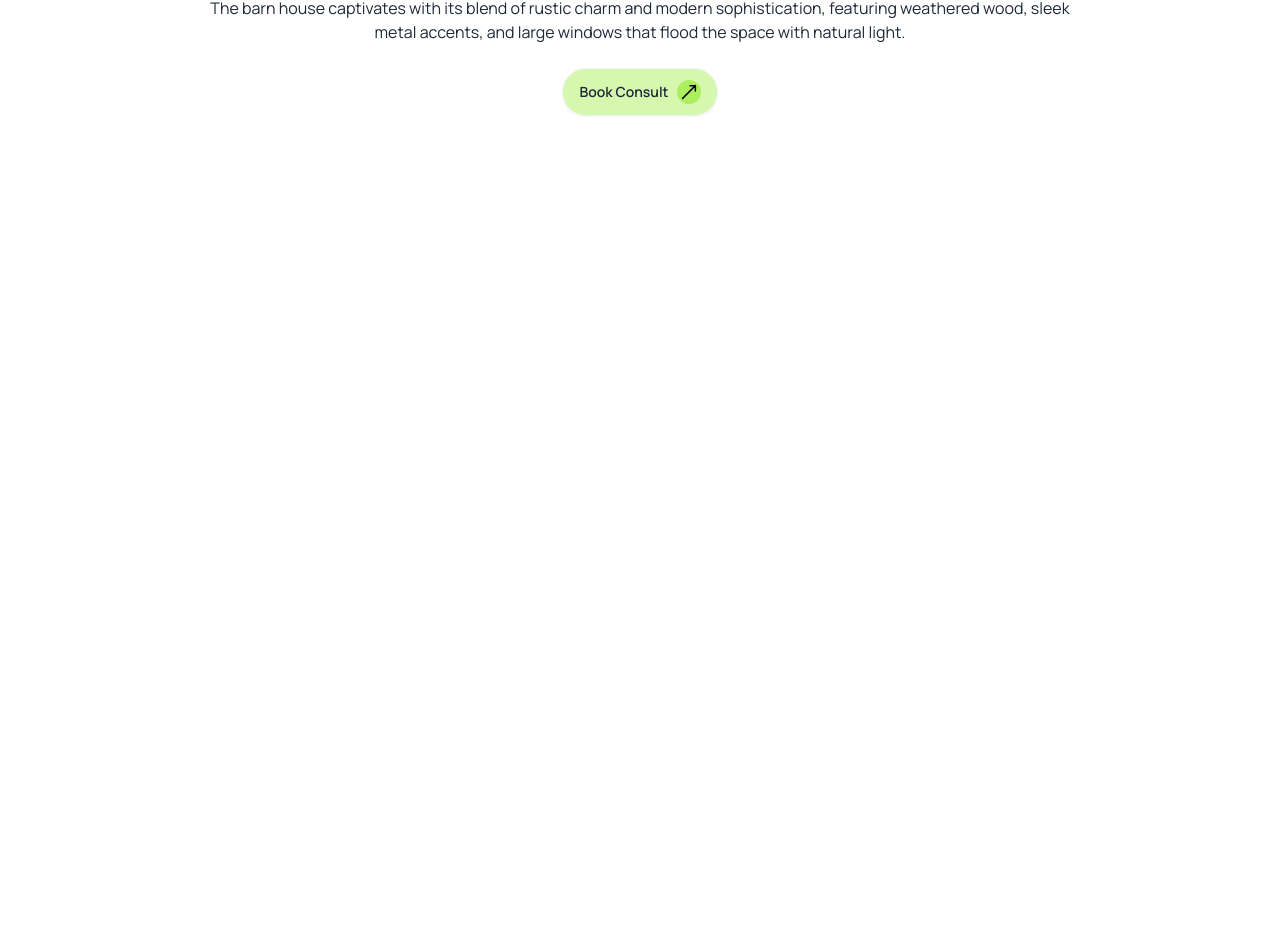
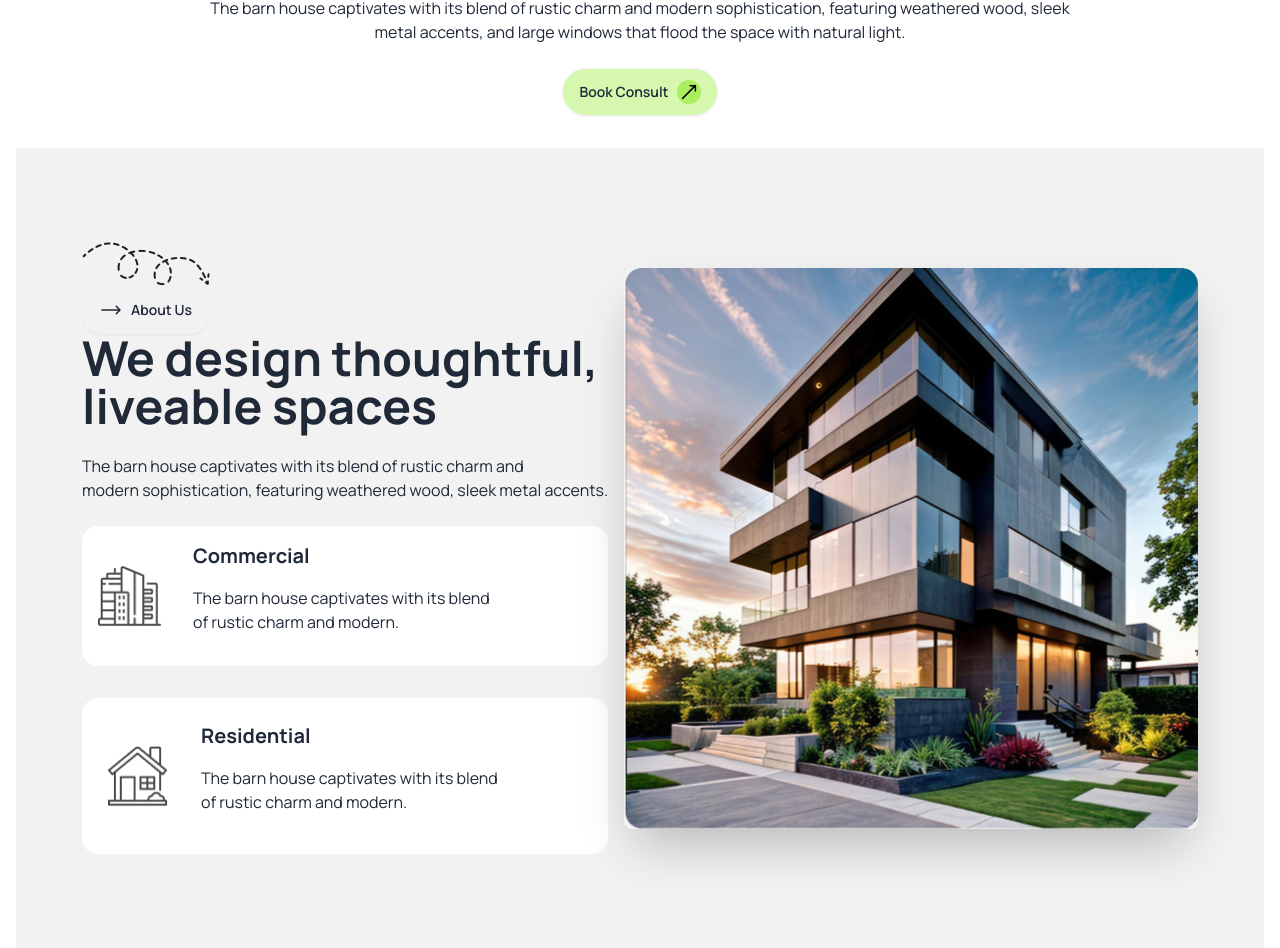
Before and after one commit to siam-afk/Assignment-3, a plain HTML site: page index.html in a window 1280 px wide. Shown: the part 590-1538 px from the top of the page. Before the commit the page ends 800 px from the top, so only its background shows below. Drawn offline with nearby package versions, Linux system fonts and the light colour scheme.

Commit message:
added 2nd page done

```diff
--- a/index.html
+++ b/index.html
@@ -134,8 +134,47 @@
 
     </header>
     <main class="md:container md:mx-auto md:px-4 pt-4">
+        <section class="bg-[#F4F4F4]">
+        <div class="hero bg-base-200 min-h-screen">
+            <div class="hero-content flex-col lg:flex-row-reverse">
+              <img
+                src="assets/Rectangle.png"
+                class="rounded-lg shadow-2xl" />
+              <div><img src="assets/Vector.png" alt="">
+                <button class="btn btn-primarymbg-background rounded-[18px] "><svg xmlns="http://www.w3.org/2000/svg" viewBox="0 0 24 24" fill="currentColor" class="size-6">
+                    <path fill-rule="evenodd" d="M16.72 7.72a.75.75 0 0 1 1.06 0l3.75 3.75a.75.75 0 0 1 0 1.06l-3.75 3.75a.75.75 0 1 1-1.06-1.06l2.47-2.47H3a.75.75 0 0 1 0-1.5h16.19l-2.47-2.47a.75.75 0 0 1 0-1.06Z" clip-rule="evenodd" />
+                  </svg>
+                  About Us</button>
+                <h1 class="text-5xl font-bold">We design thoughtful,<br> liveable spaces</h1>
+                <p class="py-6">
+                    The barn house captivates with its blend of rustic charm and <br>
+                    modern sophistication, featuring weathered wood, sleek metal accents.
+                </p>
+                <div class="space-y-8">
+                <div class="flex p-4 space-x-8 bg-[white] rounded-[16px] items-center">
+                   <img src="assets/commercial.png" class="max-h-[64px]">
+                   <div>
+                    <p class="text-xl font-bold">Commercial</p>
+                     <!-- <h1>Commercial</h1> -->
+                    <p class="py-4">The barn house captivates with its blend <br>of rustic charm and modern.</p>
+                   </div>
+                </div>
+                <div class=" flex p-6 space-x-8 bg-[white] rounded-[16px] items-center">
+                    <img src="assets/residential.png" class="max-h-[64px]" alt="">
+                    <div>
+                     <p class="text-xl font-bold">Residential</p>
+                      <!-- <h1>Commercial</h1> -->
+                     <p class="py-4">The barn house captivates with its blend <br>of rustic charm and modern.</p>
+                    </div>
+                <div>
 
+                </div>
 
+              </div>
+              </div>
+            </div>
+
+        </section>
     </main>
     <footer>
 
```
